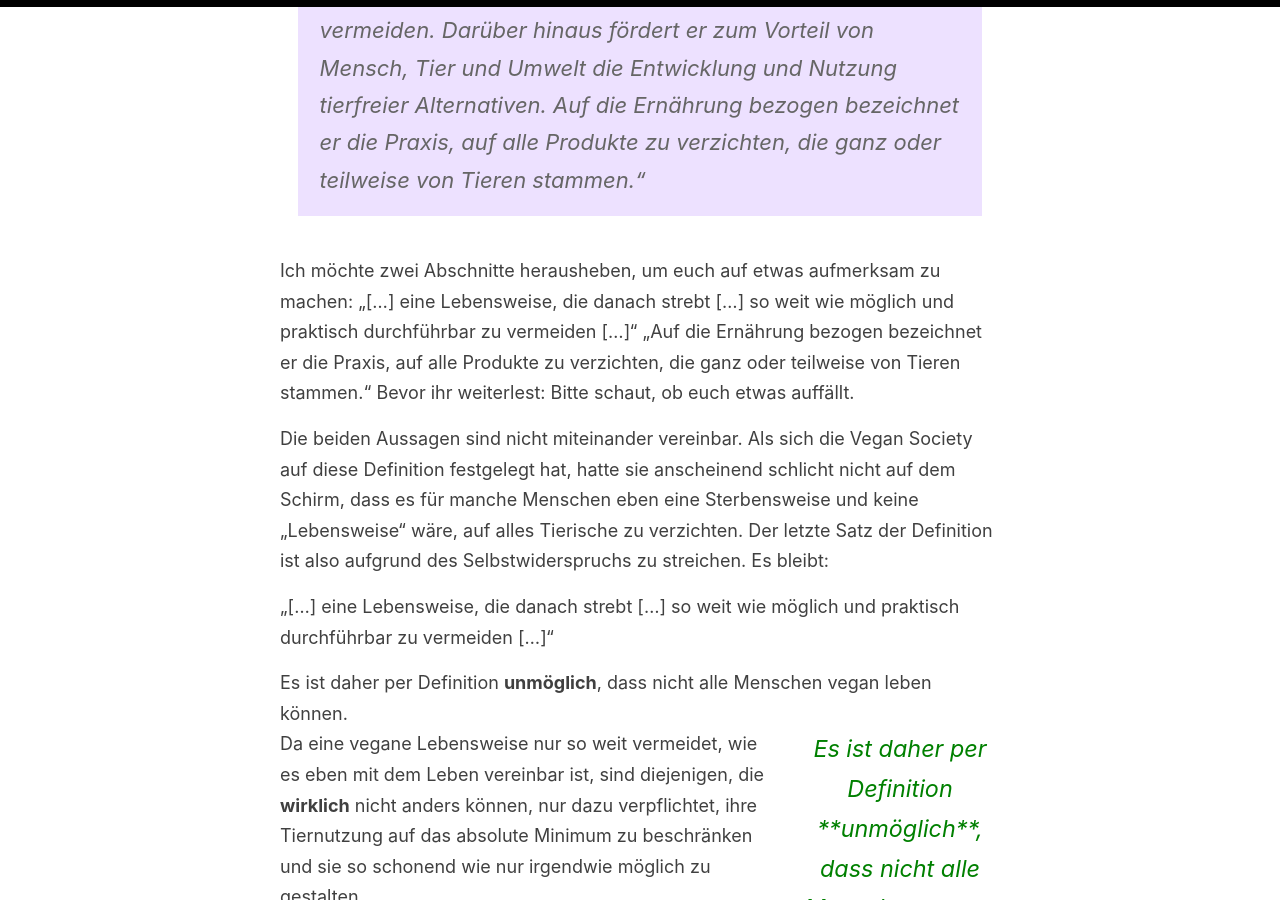
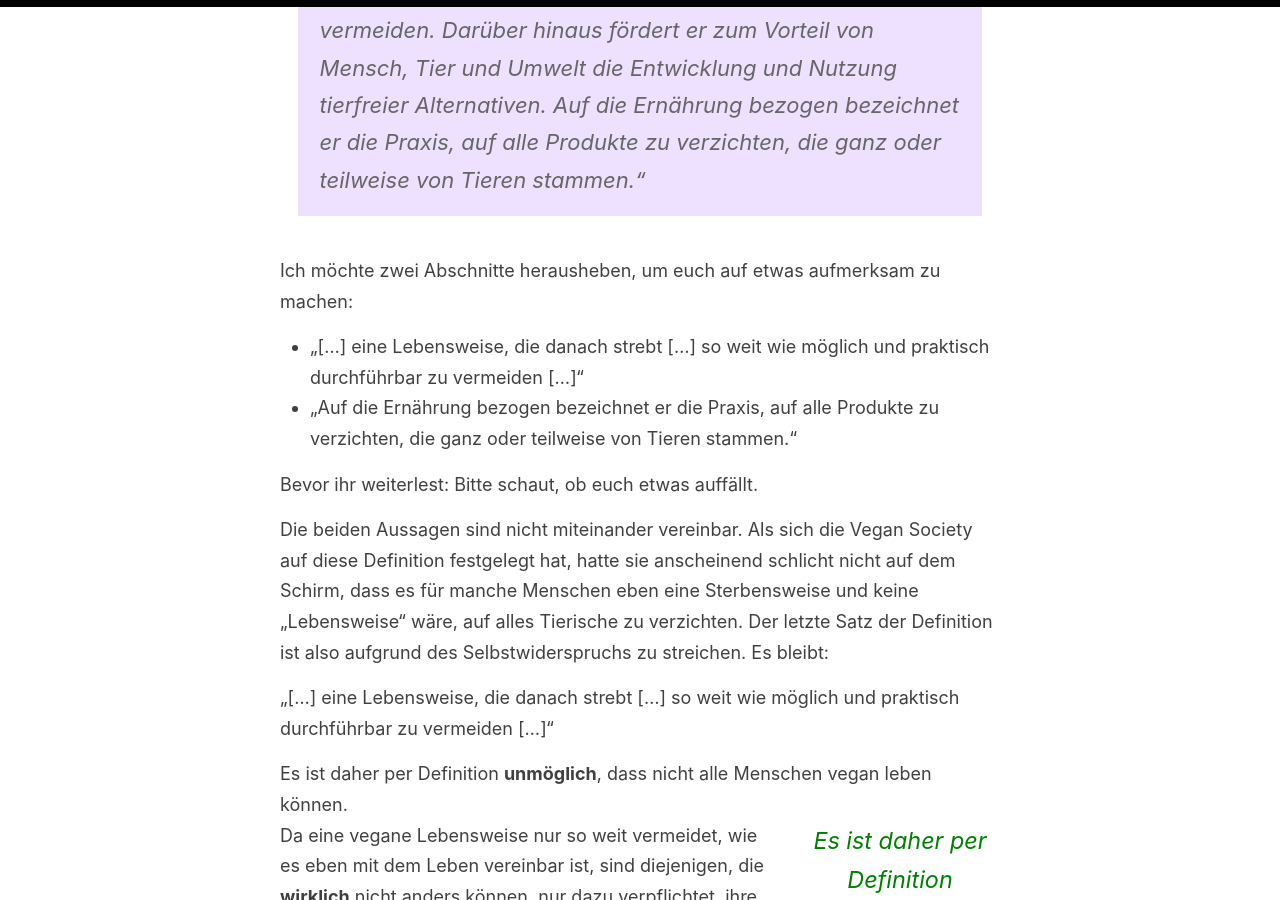
Before and after one commit to tierethik-veganismus/tierethik-veganismus.github.io, a Jekyll site: the page built from _posts/2020-05-19-Nicht-jeder-kann-vegan-werden.md, in a window 1280 px wide and 900 px high, scrolled down 4679 px. Built offline with Jekyll 4.4.1, drawn with Linux system fonts in a browser that asks for light colours.

Commit message:
Füge itemization ein, um Zitate sinnvoller zu trennen.

```diff
--- a/_posts/2020-05-19-Nicht-jeder-kann-vegan-werden.md
+++ b/_posts/2020-05-19-Nicht-jeder-kann-vegan-werden.md
@@ -75,8 +75,9 @@ Um diesen letzten Punkt adressieren zu können, müssen wir uns die Definition d
 > „\[Der Veganismus\] ist eine Philosophie und eine Lebensweise, die danach strebt, alle Formen der Ausbeutung von und Grausamkeiten gegenüber Tieren – sei es für die Ernährung, für Kleidung oder für irgendeinen anderen Zweck – so weit wie möglich und praktisch durchführbar zu vermeiden. Darüber hinaus fördert er zum Vorteil von Mensch, Tier und Umwelt die Entwicklung und Nutzung tierfreier Alternativen. Auf die Ernährung bezogen bezeichnet er die Praxis, auf alle Produkte zu verzichten, die ganz oder teilweise von Tieren stammen.“
 
 Ich möchte zwei Abschnitte herausheben, um euch auf etwas aufmerksam zu machen:
-„\[…\] eine Lebensweise, die danach strebt \[…\] so weit wie möglich und praktisch durchführbar zu vermeiden \[…\]“
-„Auf die Ernährung bezogen bezeichnet er die Praxis, auf alle Produkte zu verzichten, die ganz oder teilweise von Tieren stammen.“
+* „\[…\] eine Lebensweise, die danach strebt \[…\] so weit wie möglich und praktisch durchführbar zu vermeiden \[…\]“
+* „Auf die Ernährung bezogen bezeichnet er die Praxis, auf alle Produkte zu verzichten, die ganz oder teilweise von Tieren stammen.“
+
 Bevor ihr weiterlest: Bitte schaut, ob euch etwas auffällt.
 
 Die beiden Aussagen sind nicht miteinander vereinbar. Als sich die Vegan Society auf diese Definition festgelegt hat, hatte sie anscheinend schlicht nicht auf dem Schirm, dass es für manche Menschen eben eine Sterbensweise und keine „Lebensweise“ wäre, auf alles Tierische zu verzichten. Der letzte Satz der Definition ist also aufgrund des Selbstwiderspruchs zu streichen. Es bleibt:
```
